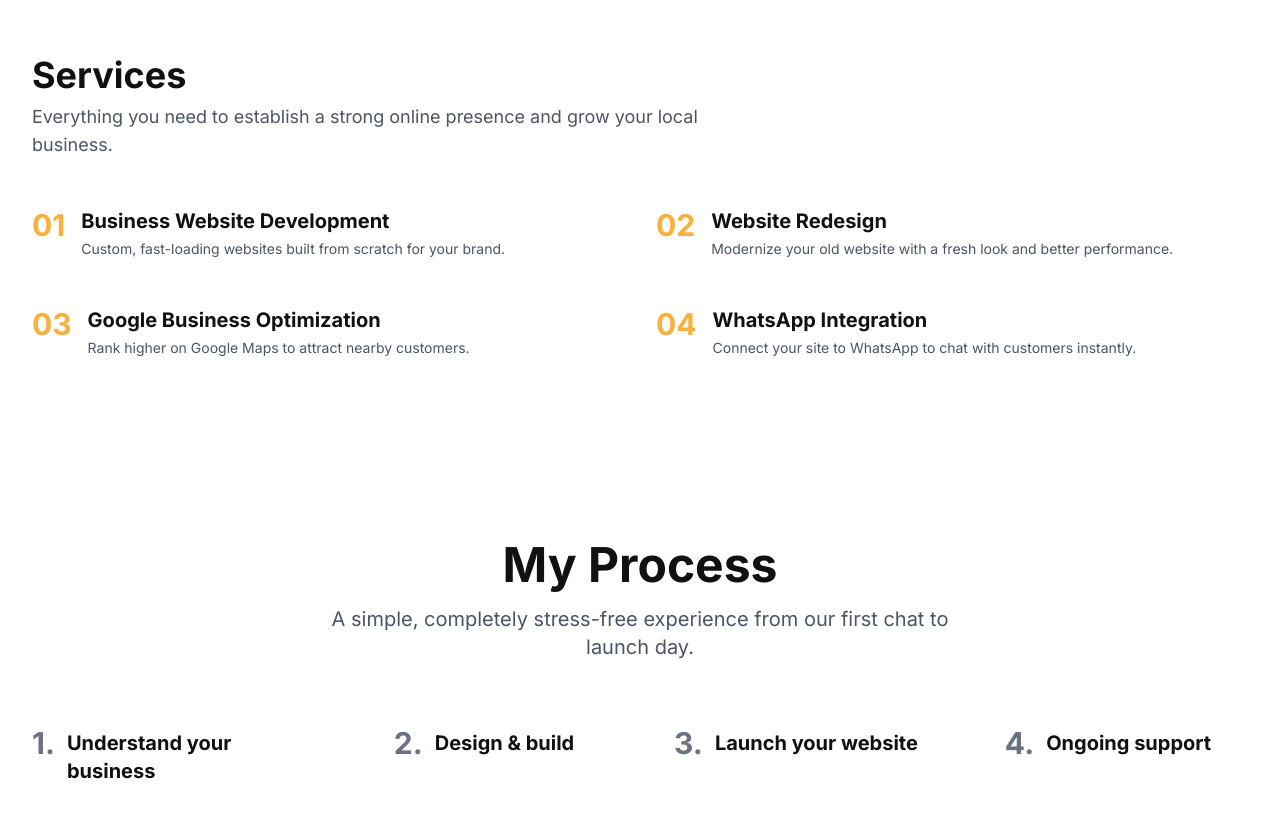
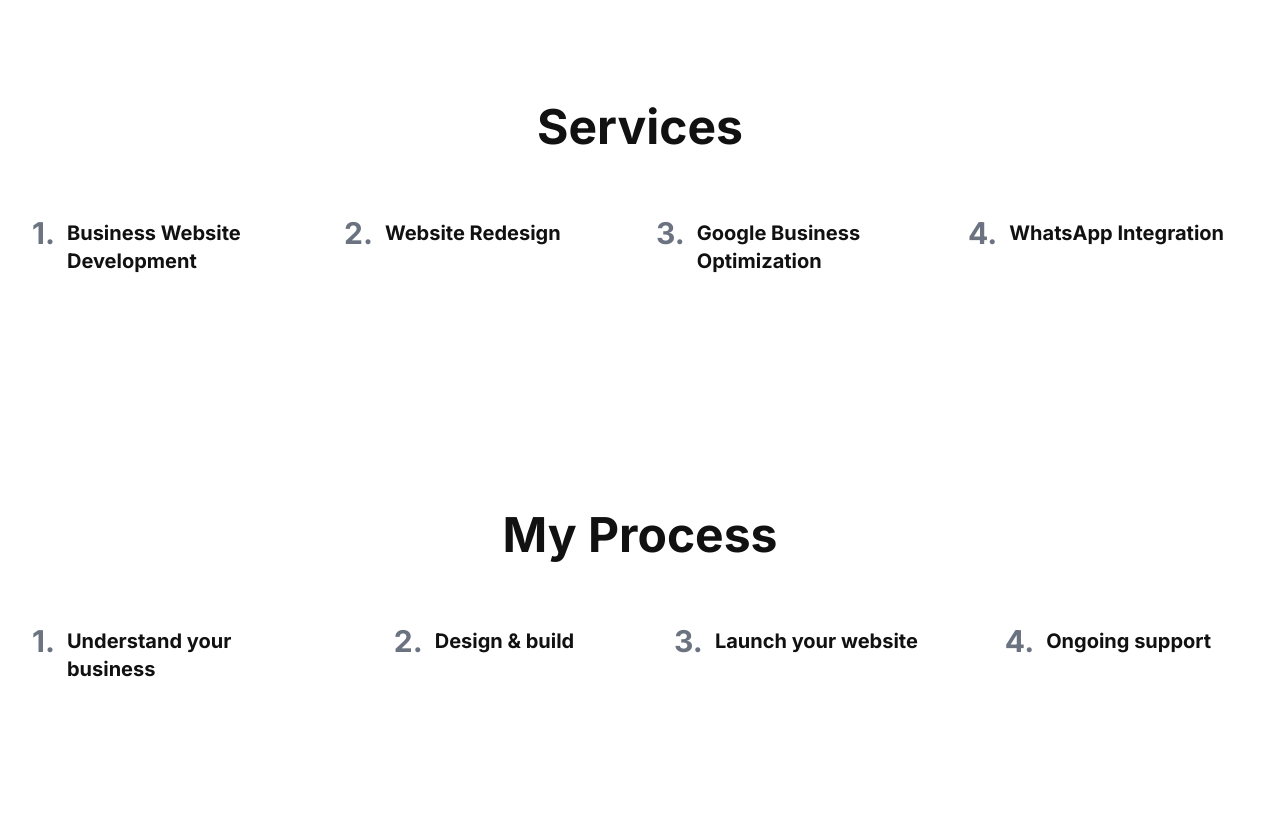
Before and after one commit to sumanthangadi/my_portfolio, a React (Vite) app: page / in a window 1280 px wide. Shown: the part 1649-2466 px from the top of the page. Built offline with nearby package versions, Linux system fonts and the light colour scheme.

Commit message:
style: remove descriptive texts from services and process headings

```diff
--- a/src/components/Process.jsx
+++ b/src/components/Process.jsx
@@ -25,9 +25,6 @@ export function Process() {
         <Section id="process" bg="transparent">
             <div className="text-center mb-16">
                 <h2 className="text-2xl md:text-5xl font-bold text-primary mb-4">My Process</h2>
-                <p className="text-lg md:text-xl text-gray-600 max-w-2xl mx-auto">
-                    A simple, completely stress-free experience from our first chat to launch day.
-                </p>
             </div>
 
             <div className="relative">
--- a/src/components/Services.jsx
+++ b/src/components/Services.jsx
@@ -22,28 +22,21 @@ export function Services() {
     ];
 
     return (
-        <Section id="services" bg="light" className="!py-8 md:!py-16">
-            <div className="mb-6 md:mb-10 text-center sm:text-left">
-                <h2 className="text-2xl md:text-4xl font-bold text-primary mb-2">Services</h2>
-                <p className="text-sm md:text-lg text-gray-600 max-w-2xl">
-                    Everything you need to establish a strong online presence and grow your local business.
-                </p>
+        <Section id="services" bg="light">
+            <div className="text-center mb-16">
+                <h2 className="text-2xl md:text-5xl font-bold text-primary mb-4">Services</h2>
             </div>
 
-            <div className="flex flex-col gap-4 md:grid md:grid-cols-2 md:gap-8">
+            <div className="grid grid-cols-1 md:grid-cols-2 lg:grid-cols-4 gap-12 lg:gap-8 relative z-10">
                 {services.map((service, index) => (
-                    <div
-                        key={index}
-                        className="group flex items-start gap-4 text-left py-2 border-b border-gray-200/50 last:border-0 md:border-0"
-                    >
-                        <span className="text-2xl md:text-3xl font-black text-accent/80 mt-1 md:mt-0">
-                            0{index + 1}
-                        </span>
-                        <div>
-                            <h3 className="text-base md:text-xl font-bold text-primary mb-1">{service.title}</h3>
-                            <p className="text-sm text-gray-600 leading-snug">
-                                {service.description}
-                            </p>
+                    <div key={index} className="relative group">
+                        <div className="flex flex-col text-left">
+                            <div className="flex-1 mt-2 lg:mt-0">
+                                <h3 className="text-lg md:text-xl font-bold text-primary mb-3 leading-tight flex items-start">
+                                    <span className="font-extrabold text-2xl md:text-3xl text-gray-500 mr-3 leading-none">{index + 1}.</span>
+                                    <span className="mt-1">{service.title}</span>
+                                </h3>
+                            </div>
                         </div>
                     </div>
                 ))}
```
